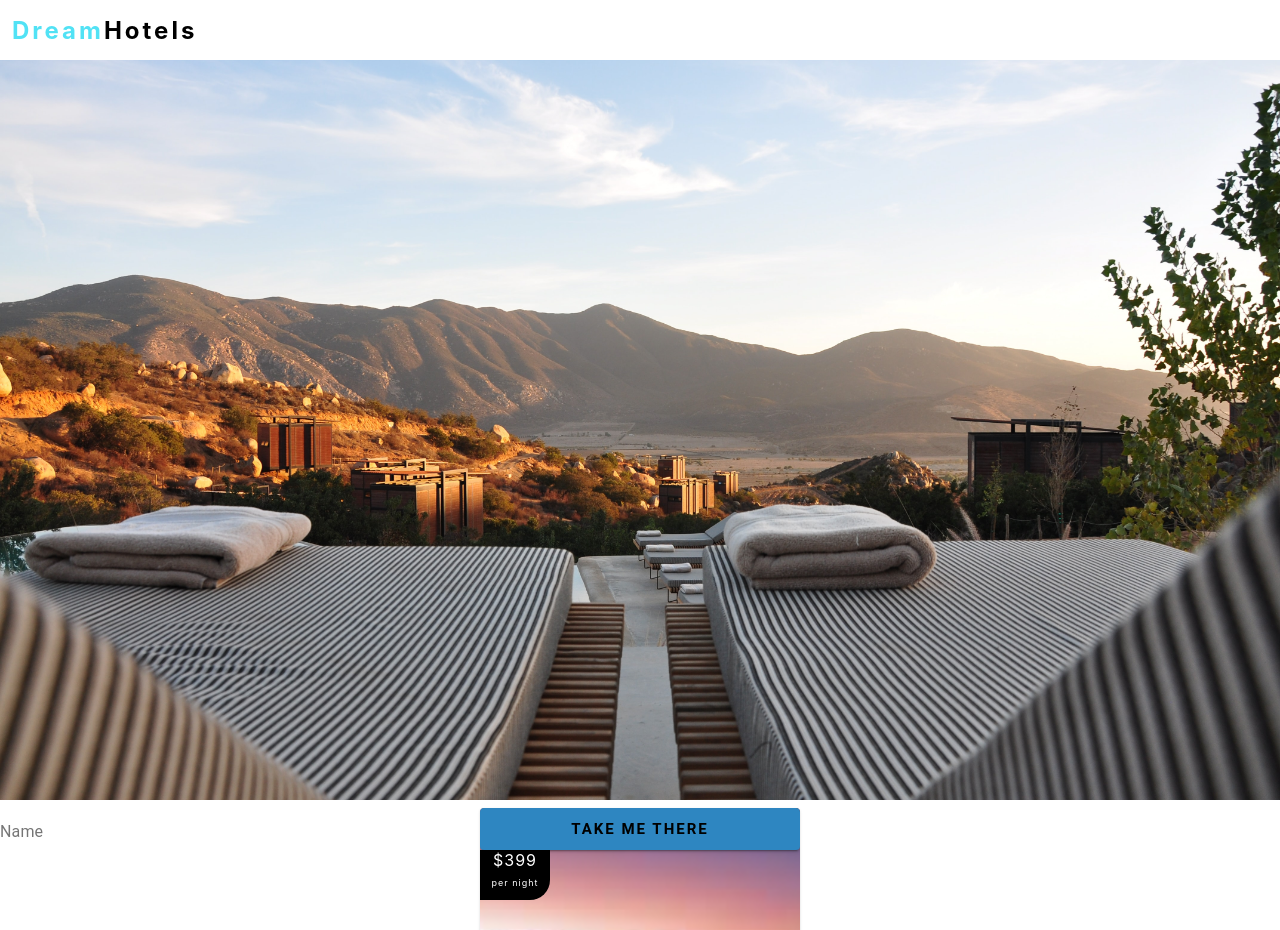
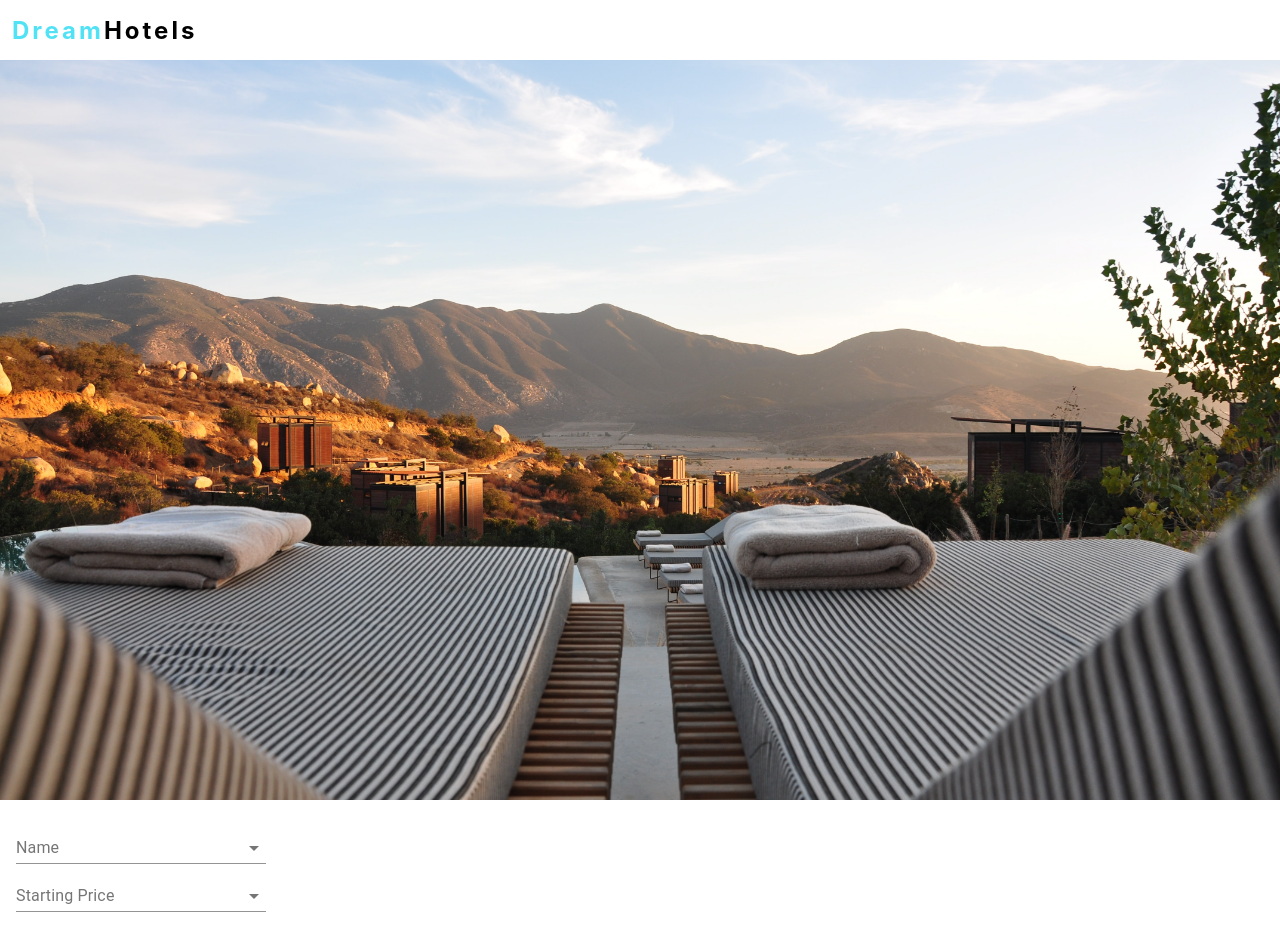
Before and after one commit to stefanghadjiew/Hotels, a React (Create React App) app in the folder client/: page /hotels in a window 1280 px wide. Shown: the top 930 px of the page. Built offline with nearby package versions, Linux system fonts and the light colour scheme.

Commit message:
displaying hotels in Hotels component based on input value done.Not sure if HotelsInput component is needed(will think on it more)

```diff
--- a/client/src/Hotels.js
+++ b/client/src/Hotels.js
@@ -1,12 +1,9 @@
-import React  from 'react';
+import React , { useState } from 'react';
 import { makeStyles } from '@material-ui/core';
 import hotelsMain from './images/hotels/HotelsMain.jpg';
-import InputLabel from '@material-ui/core/InputLabel';
-import MenuItem from '@material-ui/core/MenuItem';
-import FormControl from '@material-ui/core/FormControl';
-import Select from '@material-ui/core/Select';
 import HotelCard from './HotelCard';
 import { useHotels } from './DatabaseContext';
+import HotelsInput from './HotelsInput';
 const useStyles = makeStyles((theme) => ({
     landing: {
         width: '100vw',
@@ -18,9 +15,8 @@ const useStyles = makeStyles((theme) => ({
     formControlWrapper: {
         display:'flex',
         flexDirection:'column',
-    },
-    formControl : {
-        minWidth: 150
+        margin:'1rem',
+        justifyContent:'center'
     },
     cardContainer:{
         minHeight:"50vh",
@@ -35,21 +31,51 @@ const useStyles = makeStyles((theme) => ({
 }))
 
 const Hotels = () => {
+    const [hotelName,setHotelName] = useState('')
+    const [price,setPrice] = useState('')
+    const [location,setLocation] = useState('')
+    const getHotelName = (name) => {
+        setHotelName(name)
+        setPrice('')
+        setLocation('')
+    }
+    const getPrice = (price) => {
+        setPrice(price)
+        setHotelName('')
+        setLocation('')
+    }
+    const getLocation = (location) => {
+        setLocation(location)
+        setHotelName('')
+        setPrice('')
+    }
     const classes = useStyles()
     const {allHotels} = useHotels()
     const renderAllHotels = allHotels.map((hotel) =>(
-       <HotelCard key={hotel.id} hotel={hotel}/>
+        <HotelCard key={hotel.id} hotel={hotel}/>
     ))
+
+    const hotelsNames = [...allHotels.map((hotel)=>(hotel.name)),"All"]
+    const hotelsPrices = allHotels.map((hotel)=>(hotel.price))
+    const hotelsLocation = allHotels.map((hotel)=>(hotel.location))
+    const renderByName = renderAllHotels.filter((hotel) => (hotel.props.hotel.name === hotelName))
+    const renderByPrice = renderAllHotels.filter((hotel) =>(hotel.props.hotel.price >= price))
+    const renderByLocation = renderAllHotels.filter((hotel) => (hotel.props.hotel.location === location))
+
     return (
         <>
             <div className={classes.landing}></div>
             <div className={classes.formControlWrapper}>
-                <FormControl className={classes.formControl}>
-                    <InputLabel>Name</InputLabel>
-                </FormControl>
+                <HotelsInput value={hotelName} getHotelName={getHotelName} input="Name" data={hotelsNames}/>
+                <HotelsInput value={price} getPrice={getPrice} input="Starting Price" data={hotelsPrices}/>
+                <HotelsInput value={location} getLocation={getLocation} input="Location" data={hotelsLocation}/>
             </div>
             <div className={classes.cardContainer}>
-                {renderAllHotels}
+                {hotelName ? <div>{renderByName}</div> : null}
+                {hotelName === "All" && <div>{renderAllHotels}</div>}
+                {price ?  <div>{renderByPrice}</div> : null}
+                {location ? <div>{renderByLocation}</div> : null}
+                {!(hotelName || price || location) ? <div>{renderAllHotels}</div> : null}
             </div>
         </>
     )
--- /dev/null
+++ b/client/src/HotelsInput.js
@@ -0,0 +1,42 @@
+import React,{ useState } from 'react';
+import InputLabel from '@material-ui/core/InputLabel';
+import MenuItem from '@material-ui/core/MenuItem';
+import FormControl from '@material-ui/core/FormControl';
+import Select from '@material-ui/core/Select';
+
+const HotelsInput = ({input,data,getHotelName,getPrice,getLocation,value}) => {
+    const [state,setState] = useState('')
+    const handleChange= (e) => {
+       if(getHotelName){
+            setState(value)
+            getHotelName(e.target.value)
+        }
+        if(getPrice) {
+            setState(value)
+            getPrice(e.target.value)
+        }
+        if(getLocation){
+            setState(value)
+            getLocation(e.target.value)
+        }
+    }
+
+    return (
+        <FormControl  style={{maxWidth:250}}>
+            <InputLabel id={`${input}`}>{input}</InputLabel>
+            <Select
+            value={value}
+            onChange={handleChange}
+            labelId={`${input}`}>
+                {data.map((d,index) =>(
+                    <MenuItem value={d} key={index}>{d}</MenuItem>
+                ))}
+            </Select>
+        </FormControl>
+
+
+    )
+
+}
+
+export default HotelsInput;
```
